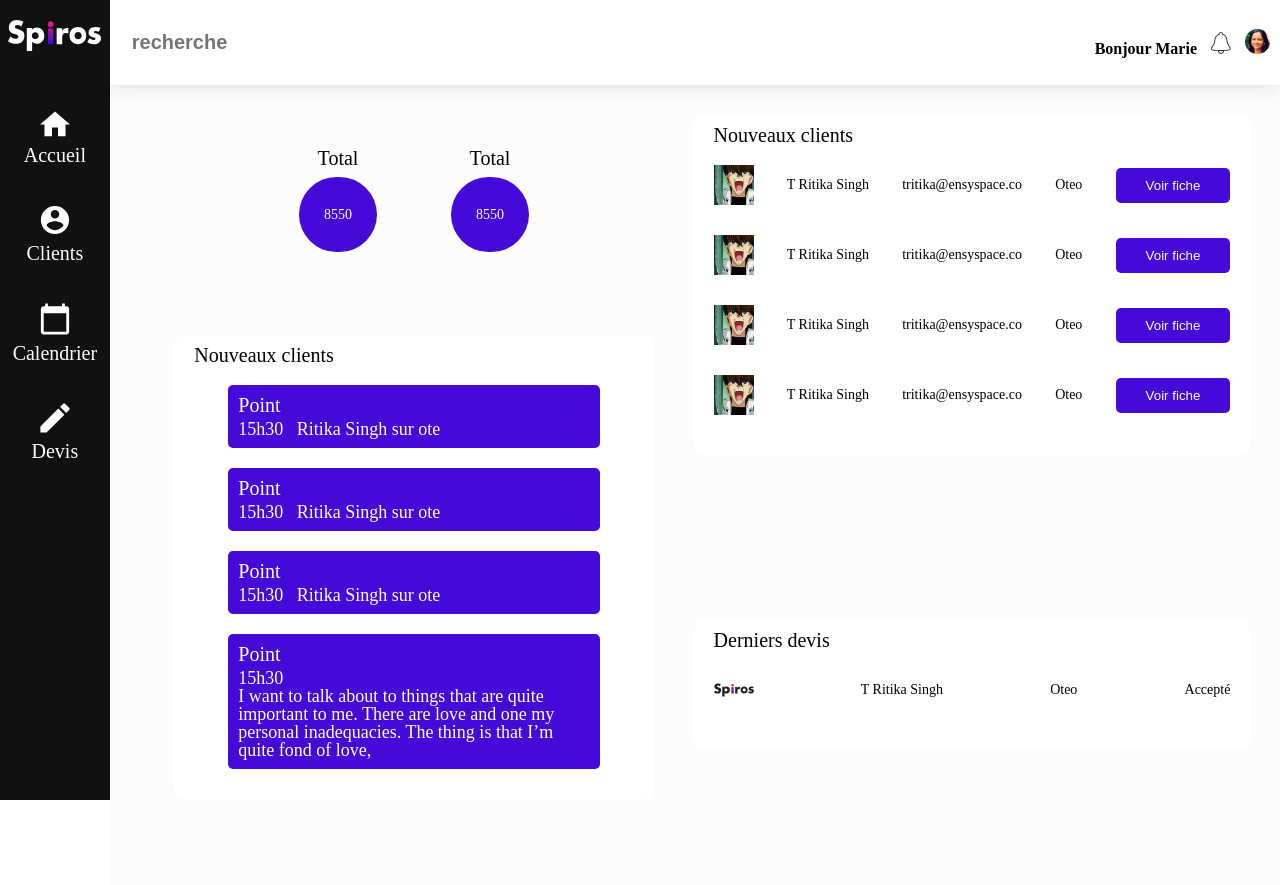
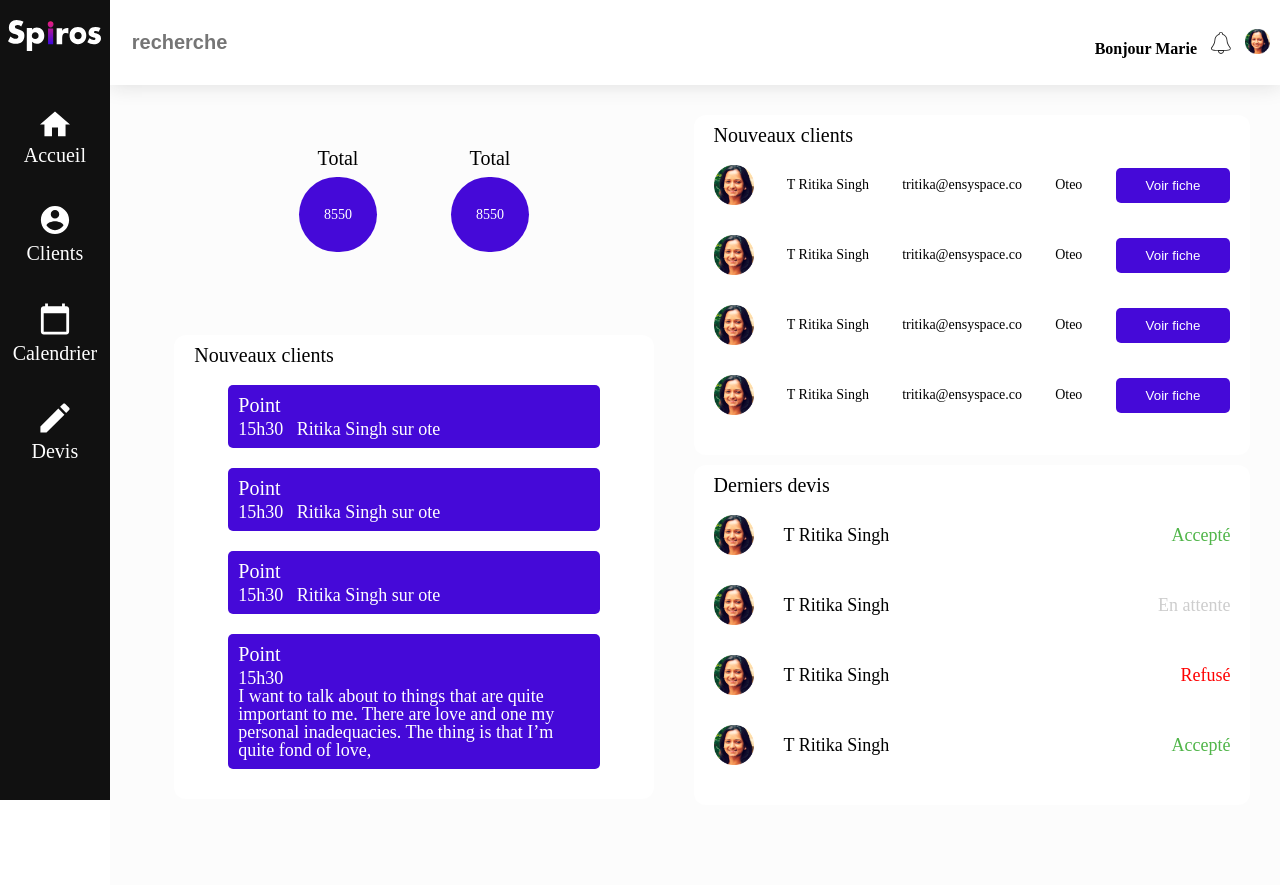
Before and after one commit to Vondas/Spiros, a PHP site: page /Views/dashboard.html in a window 1280 px wide; the page is wider, and only the part inside the window is pictured. Run offline with PHP 8.4, Linux system fonts and the light colour scheme; some web fonts are replaced.

Commit message:
modif dashboard

```diff
--- a/Views/dashboard.html
+++ b/Views/dashboard.html
@@ -53,28 +53,28 @@
 				<div class="wrapper-clients">
 					<h2 class="title">Nouveaux clients</h2>
 					<div class="client">
-						<img src="../public/assets/kaiba.jpg" alt="">
+						<img src="../public/assets/pp.png" alt="">
 						<p>T Ritika Singh</p>
 						<p>tritika@ensyspace.co</p>
 						<p>Oteo</p>
 						<button type="button" name="button">Voir fiche</button>
 					</div>
 					<div class="client">
-						<img src="../public/assets/kaiba.jpg" alt="">
+						<img src="../public/assets/pp.png" alt="">
 						<p>T Ritika Singh</p>
 						<p>tritika@ensyspace.co</p>
 						<p>Oteo</p>
 						<button type="button" name="button">Voir fiche</button>
 					</div>
 					<div class="client">
-						<img src="../public/assets/kaiba.jpg" alt="">
+						<img src="../public/assets/pp.png" alt="">
 						<p>T Ritika Singh</p>
 						<p>tritika@ensyspace.co</p>
 						<p>Oteo</p>
 						<button type="button" name="button">Voir fiche</button>
 					</div>
 					<div class="client">
-						<img src="../public/assets/kaiba.jpg" alt="">
+						<img src="../public/assets/pp.png" alt="">
 						<p>T Ritika Singh</p>
 						<p>tritika@ensyspace.co</p>
 						<p>Oteo</p>
@@ -115,10 +115,24 @@
 				<div class="wrapper-devis">
 					<h2 class="title">Derniers devis</h2>
 					<div class="devis">
-						<img src="../public/assets/logo.svg" alt="">
+						<img src="../public/assets/pp.png" alt="">
 						<p>T Ritika Singh</p>
-						<p>Oteo</p>
-						<span>Accepté</span>
+						<span class="green">Accepté</span>
+					</div>
+					<div class="devis">
+						<img src="../public/assets/pp.png" alt="">
+						<p>T Ritika Singh</p>
+						<span class="attente">En attente</span>
+					</div>
+					<div class="devis">
+						<img src="../public/assets/pp.png" alt="">
+						<p>T Ritika Singh</p>
+						<span class="red">Refusé</span>
+					</div>
+					<div class="devis">
+						<img src="../public/assets/pp.png" alt="">
+						<p>T Ritika Singh</p>
+						<span class="green">Accepté</span>
 					</div>
 				</div>
 			</div>
--- a/public/styles/main.css
+++ b/public/styles/main.css
@@ -651,8 +651,10 @@
       align-items: center;
       width: 47.5%;
       font-size: 14px;
-      right: 50px; }
+      right: 50px;
+      top: -50px; }
       .wrapper-content .content-bas .last-devis .wrapper-devis {
+        position: relative;
         display: block;
         margin: auto;
         width: 85%;
@@ -663,22 +665,25 @@
           font-size: 20px; }
         .wrapper-content .content-bas .last-devis .wrapper-devis .devis {
           display: flex;
-          justify-content: space-between;
           align-items: center;
-          margin-bottom: 30px; }
+          margin-bottom: 30px;
+          font-size: 18px; }
           .wrapper-content .content-bas .last-devis .wrapper-devis .devis img {
             width: 40px;
-            height: 40px; }
+            height: 40px;
+            margin-right: 30px; }
           .wrapper-content .content-bas .last-devis .wrapper-devis .devis p {
             margin: 0; }
-          .wrapper-content .content-bas .last-devis .wrapper-devis .devis button {
-            position: relative;
-            color: white;
-            padding: 10px 30px !important;
-            border: none;
-            border-radius: 5px;
-            background-color: #4509d8;
-            cursor: pointer; }
+          .wrapper-content .content-bas .last-devis .wrapper-devis .devis span {
+            position: absolute;
+            display: block;
+            right: 20px; }
+          .wrapper-content .content-bas .last-devis .wrapper-devis .devis .green {
+            color: #50b549; }
+          .wrapper-content .content-bas .last-devis .wrapper-devis .devis .attente {
+            color: #cdcdcd; }
+          .wrapper-content .content-bas .last-devis .wrapper-devis .devis .red {
+            color: red; }
 
 .listing_body {
   display: flex;
--- a/sass/pages/_dashboard.scss
+++ b/sass/pages/_dashboard.scss
@@ -199,7 +199,9 @@
       width: 47.5%;
       font-size: 14px;
       right: 50px;
+      top: -50px;
       .wrapper-devis {
+        position: relative;
         display: block;
         margin: auto;
         width: 85%;
@@ -211,24 +213,30 @@
         }
         .devis {
           display: flex;
-          justify-content: space-between;
           align-items: center;
           margin-bottom: 30px;
+          font-size: 18px;
           img {
             width: 40px;
-            height: 40px
+            height: 40px;
+            margin-right: 30px;
           }
           p {
             margin: 0;
           }
-          button {
-            position: relative;
-            color: white;
-            padding: 10px 30px !important;
-            border: none;
-            border-radius: 5px;
-            background-color: #4509d8;
-            cursor: pointer;
+          span {
+            position: absolute;
+            display: block;
+            right: 20px;
+          }
+          .green {
+            color: #50b549;
+          }
+          .attente {
+            color: #cdcdcd;
+          }
+          .red {
+            color: red;
           }
         }
       }
```
Also changed, not shown: 1 other file.
